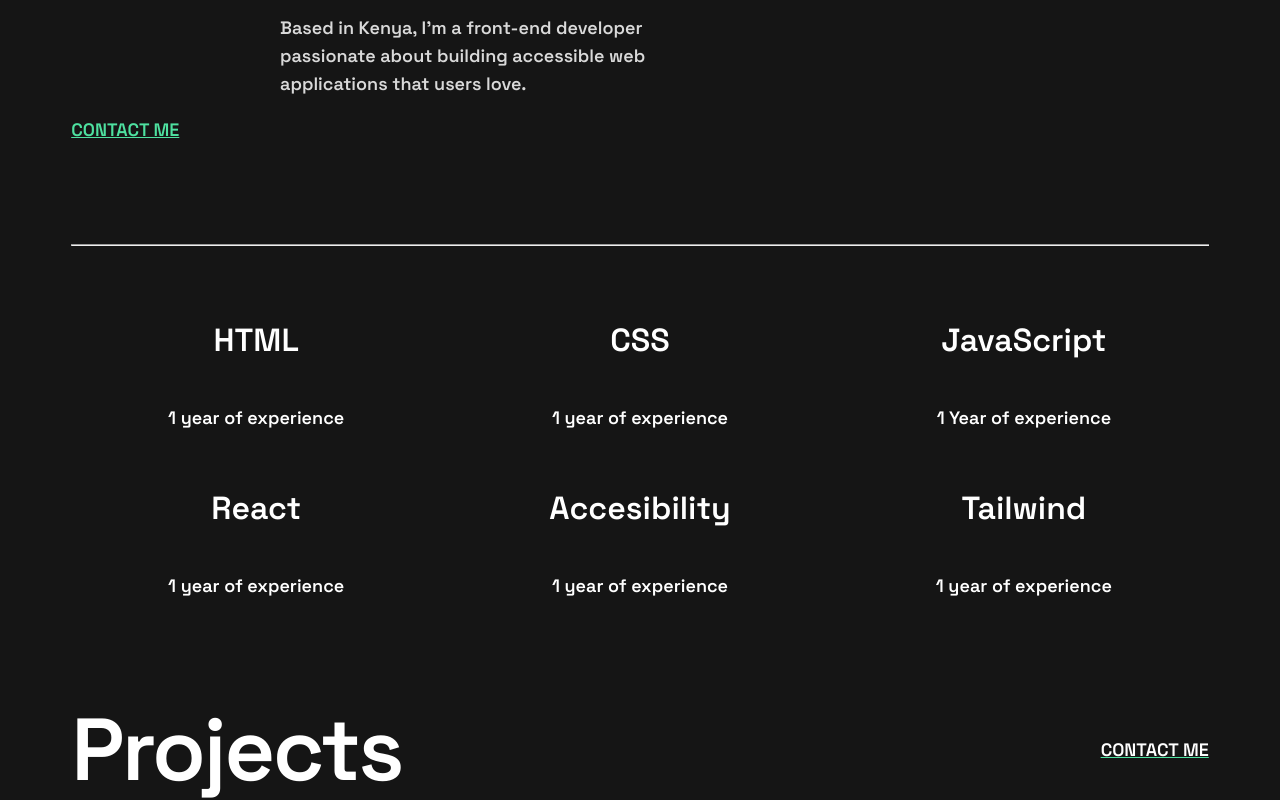
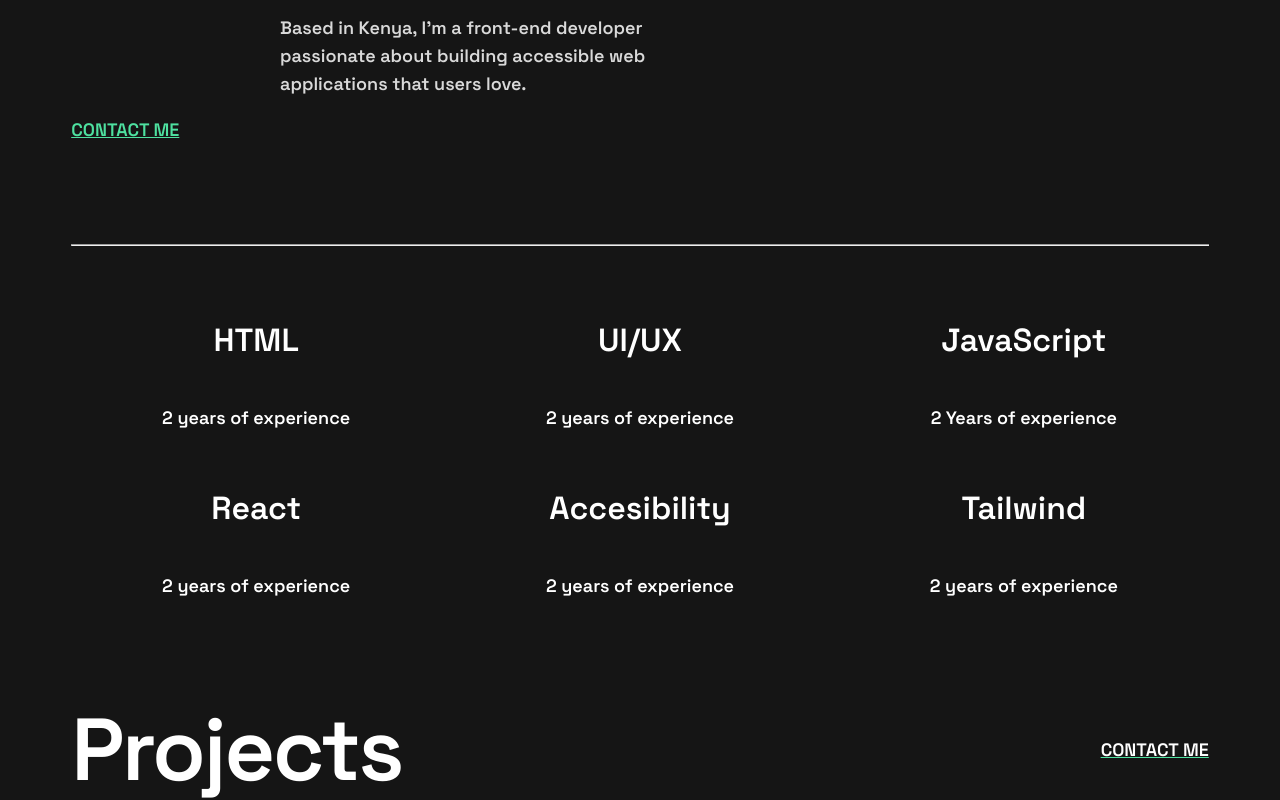
Before and after one commit to Anise918/dev-portfolio, a React (Create React App) app: page / in a window 1280 px wide. Shown: the part 490-1290 px from the top of the page. Built offline with nearby package versions, Linux system fonts and the light colour scheme.

Commit message:
changing years of experience

```diff
--- a/src/App.js
+++ b/src/App.js
@@ -64,28 +64,28 @@ function App() {
 
               <div className='skill-item'>
               <h2 className='title'>HTML</h2>
-              <p className='skill-year'>1 year of experience</p>
+              <p className='skill-year'>2 years of experience</p>
               </div>
               <div className='skill-item'>
-              <h2 className='title'>CSS</h2>
-              <p className='skill-year'>1 year of experience</p>
+              <h2 className='title'>UI/UX</h2>
+              <p className='skill-year'>2 years of experience</p>
               </div>
              <div className='skill-item'>
              <h2 className='title'>JavaScript</h2>
-              <p className='skill-year'>1 Year of experience</p>
+              <p className='skill-year'>2 Years of experience</p>
              </div>
              <div className='skill-item'>
              <h2 className='title'>React</h2>
-              <p className='skill-year'>1 year of experience</p>
+              <p className='skill-year'>2 years of experience</p>
 
              </div><div className='skill-item'>
              <h2 className='title'>Accesibility</h2>
-              <p className='skill-year'>1 year of experience</p>
+              <p className='skill-year'>2 years of experience</p>
 
              </div>
              <div className='skill-item'>
              <h2 className='title'>Tailwind</h2>
-              <p className='skill-year'>1 year of experience</p>
+              <p className='skill-year'>2 years of experience</p>
 
              </div>
 
```
